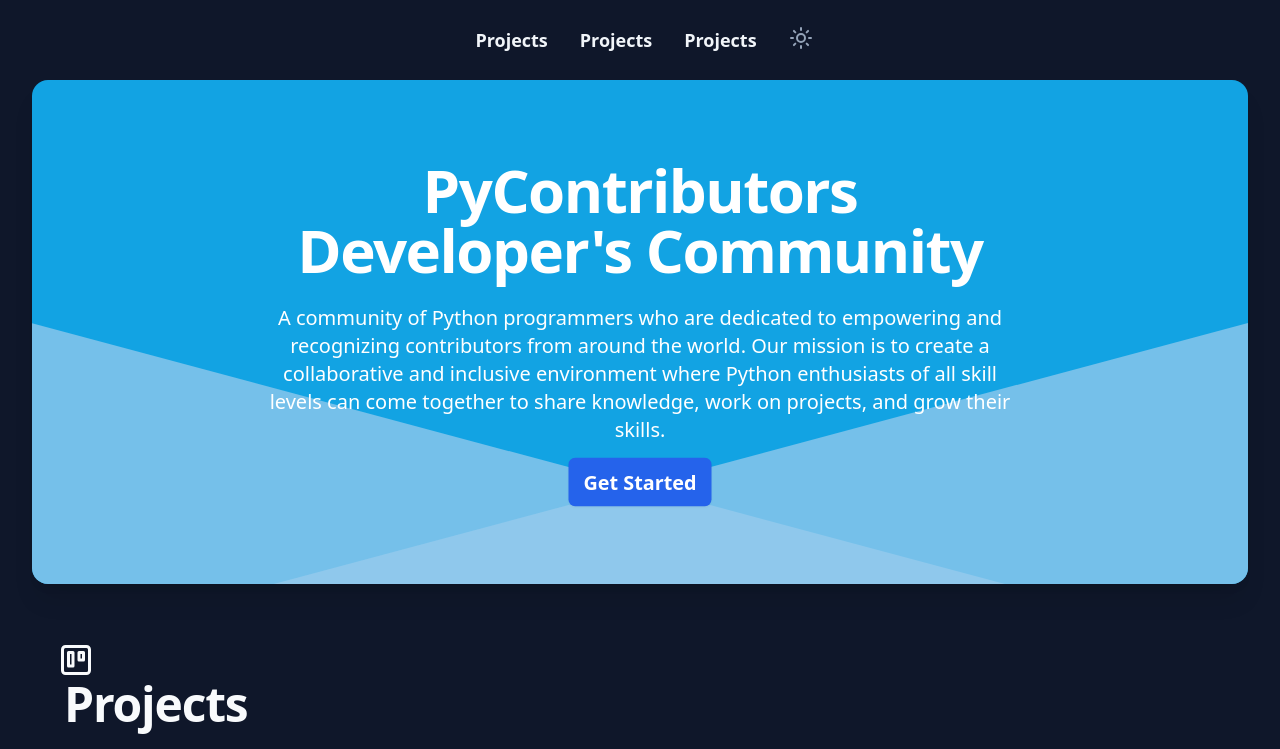
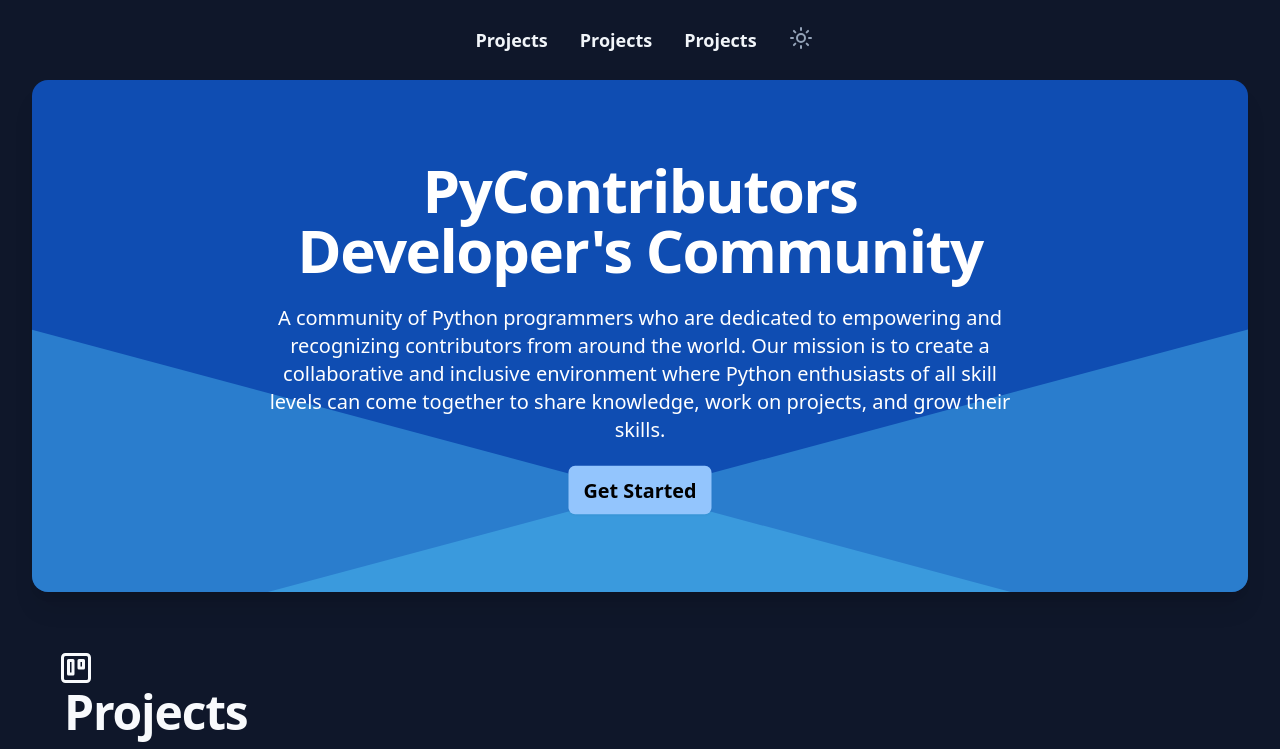
Before and after one commit to Py-Contributors/website, a Next.js app: page / in a window 1280 px wide. Shown: the top 749 px of the page. Built offline with nearby package versions, Linux system fonts and the light colour scheme.

Commit message:
color change

```diff
--- a/components/hero.tsx
+++ b/components/hero.tsx
@@ -4,7 +4,7 @@ const Hero: NextPage = () => {
   return (
     <div className="relative">
       <div className="mx-auto max-w-md px-6 sm:max-w-3xl lg:max-w-7xl lg:px-8">
-        <div className="relative overflow-hidden rounded-2xl bg-[#12a3e3] px-6 py-10 shadow-xl sm:px-12 sm:py-20">
+        <div className="relative overflow-hidden rounded-2xl bg-[#0f4db2] px-6 py-10 shadow-xl sm:px-12 sm:py-20">
           <div aria-hidden="true" className="absolute inset-0 -mt-72 sm:-mt-32 md:mt-0">
             <svg
               className="absolute inset-0 h-full w-full"
@@ -14,12 +14,12 @@ const Hero: NextPage = () => {
               viewBox="0 0 1463 360"
             >
               <path
-                className="text-[#9ceb] text-opacity-40"
+                className="text-[#54c5f6] text-opacity-40"
                 fill="currentColor"
                 d="M-82.673 72l1761.849 472.086-134.327 501.315-1761.85-472.086z"
               />
               <path
-                className="text-[#9ceb] text-opacity-40"
+                className="text-[#54c5f6] text-opacity-40"
                 fill="currentColor"
                 d="M-217.088 544.086L1544.761 72l134.327 501.316-1761.849 472.086z"
               />
@@ -34,10 +34,10 @@ const Hero: NextPage = () => {
                 A community of Python programmers who are dedicated to empowering and recognizing contributors from around the world. Our mission is to create a collaborative and inclusive environment where Python enthusiasts of all skill levels can come together to share knowledge, work on projects, and grow their skills.
               </p>
             </div>
-            <div className="mt-4 justify-center flex items-center scale-110">
+            <div className="mt-6 justify-center flex items-center scale-110">
               <button
                 type="submit"
-                className="rounded-md bg-blue-600 px-3.5 py-2 text-lg font-bold leading-7 text-white shadow-sm hover:bg-blue-500 focus-visible:outline focus-visible:outline-2 focus-visible:outline-offset-2 focus-visible:outline-blue-600"
+                className="rounded-md bg-blue-300 px-3.5 py-2 text-lg font-bold leading-7 text-black shadow-sm hover:bg-blue-200 focus-visible:outline focus-visible:outline-2 focus-visible:outline-offset-2 focus-visible:outline-blue-300"
               >
                 Get Started
               </button>
```
